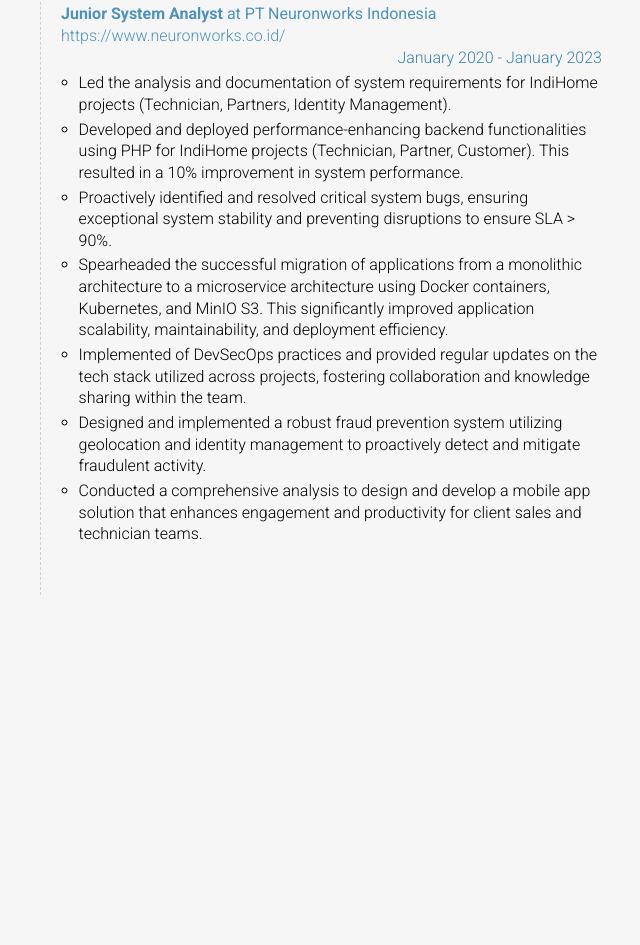
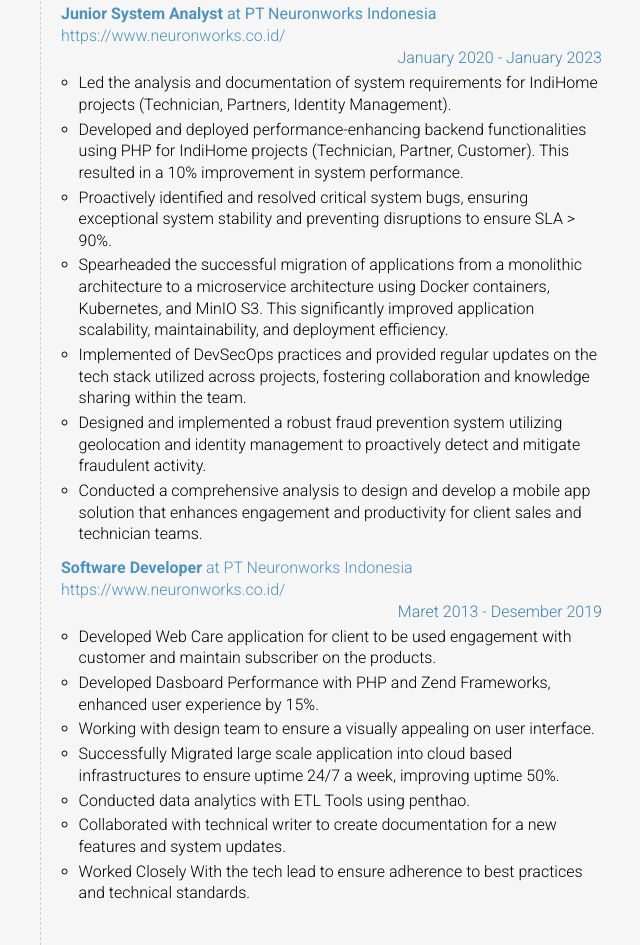
Before and after one commit to rhythmwave/rhythmwave.github.io, a plain HTML site: page index.html in a window 1280 px wide. Shown: the part 1954-2899 px from the top of the page, without its empty margins (458-1098 px from the left). Before the commit the page ends 2549 px from the top, so only its background shows below. Drawn offline with nearby package versions, Linux system fonts and the light colour scheme.

Commit message:
add work experience

```diff
--- a/index.html
+++ b/index.html
@@ -323,6 +323,44 @@
               </ul>
             </div>
           </div>
+          <div class="employment"></div>
+            <div class="employment-info">
+              <div class="title">
+                <a href="https://www.neuronworks.co.id/" target="_blank">
+                  <strong>Software Developer </strong>at PT Neuronworks Indonesia
+                </a>
+              </div>
+              <a class="content" href="https://www.neuronworks.co.id/" target="_blank">https://www.neuronworks.co.id/</a>
+              <div class="duration">
+                <p>Maret 2013 - Desember 2019</p>
+              </div>
+            </div>
+            <div class="info">
+              <ul class="list">
+                <li>
+                  Developed Web Care application for client to be used engagement with customer and maintain subscriber on the products.
+                </li>
+                <li>
+                  Developed Dasboard Performance with PHP and Zend Frameworks, enhanced user experience by 15%.
+                </li>
+                <li>
+                  Working with design team to ensure a visually appealing on user interface.
+                </li>
+                <li>
+                  Successfully Migrated large scale application into cloud based infrastructures to ensure uptime 24/7 a week, improving uptime 50%.
+                </li>
+                <li>
+                  Conducted data analytics with ETL Tools using penthao.
+                </li>
+                <li>
+                  Collaborated with technical writer to create documentation for a new features and system updates.
+                </li>
+                <li>
+                  Worked Closely With the tech lead to ensure adherence to best practices and technical standards.
+                </li>
+              </ul>
+            </div>
+          </div>
         </div>
       </section>
 
```
